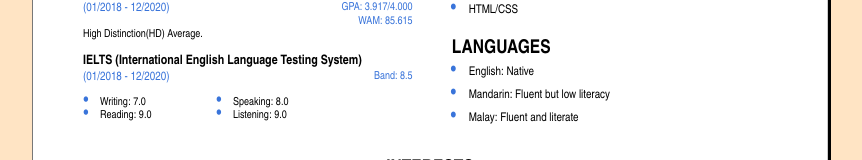
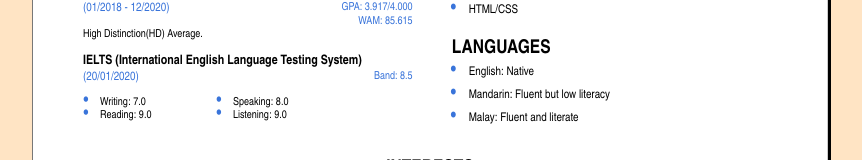
Before and after one commit to zhihao0040/PersonalWebsite, a React (Create React App) app in the folder code/personal-website/: page /PersonalWebsite/resume in a window 1280 px wide. Shown: the part 889-1049 px from the top of the page, without its empty margins (210-1072 px from the left). Built offline with nearby package versions, Linux system fonts and the light colour scheme.

Commit message:
updated pdf

```diff
--- a/code/personal-website/src/components/resume/HTMLResume.js
+++ b/code/personal-website/src/components/resume/HTMLResume.js
@@ -73,7 +73,7 @@ const HTMLResume = () => {
                     <p className="resume-education-description">High Distinction(HD) Average.</p>
                     <h3 className="resume-section-entry">IELTS (International English Language Testing System)</h3>
                     <div className="resume-date-score">
-                        <div className="resume-date resume-date-education"><p>(01/2018 - 12/2020)</p></div>
+                        <div className="resume-date resume-date-education"><p>(20/01/2020)</p></div>
                         <div className="resume-education-average-score"><p>Band: 8.5</p></div>
                     </div>
                     <div className="resume-education-split-dot-points">
--- a/code/personal-website/src/components/resume/resume.html
+++ b/code/personal-website/src/components/resume/resume.html
@@ -81,7 +81,7 @@
                     <p class="resume-education-description">High Distinction(HD) Average.</p>
                     <h3 class="resume-section-entry">IELTS (International English Language Testing System)</h3>
                     <div class="resume-date-score">
-                        <div class="resume-date resume-date-education"><p>(01/2018 - 12/2020)</p></div>
+                        <div class="resume-date resume-date-education"><p>(20/01/2020)</p></div>
                         <div class="resume-education-average-score"><p>Band: 8.5</p></div>
                     </div>
                     <div class="resume-education-split-dot-points">
```
Also changed, not shown: 1 other file (tests, documents, lock files or other folders).
